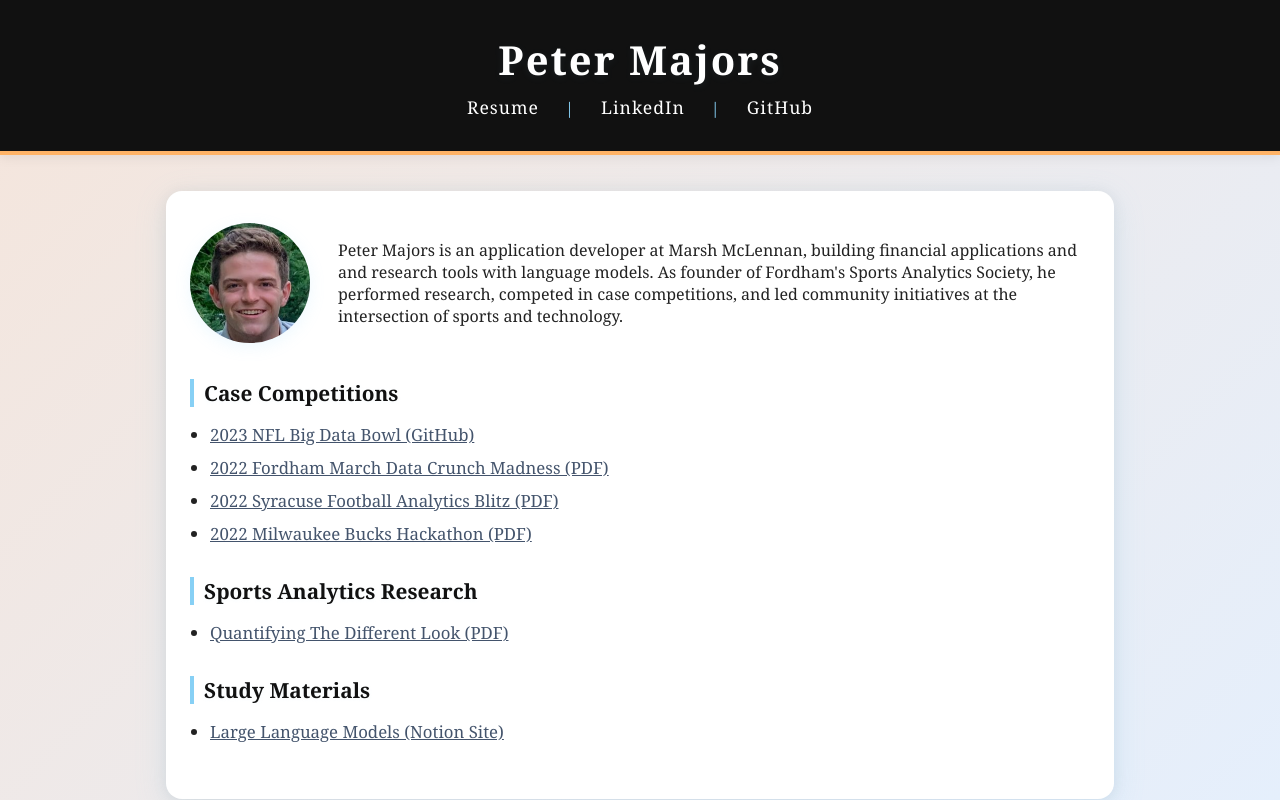
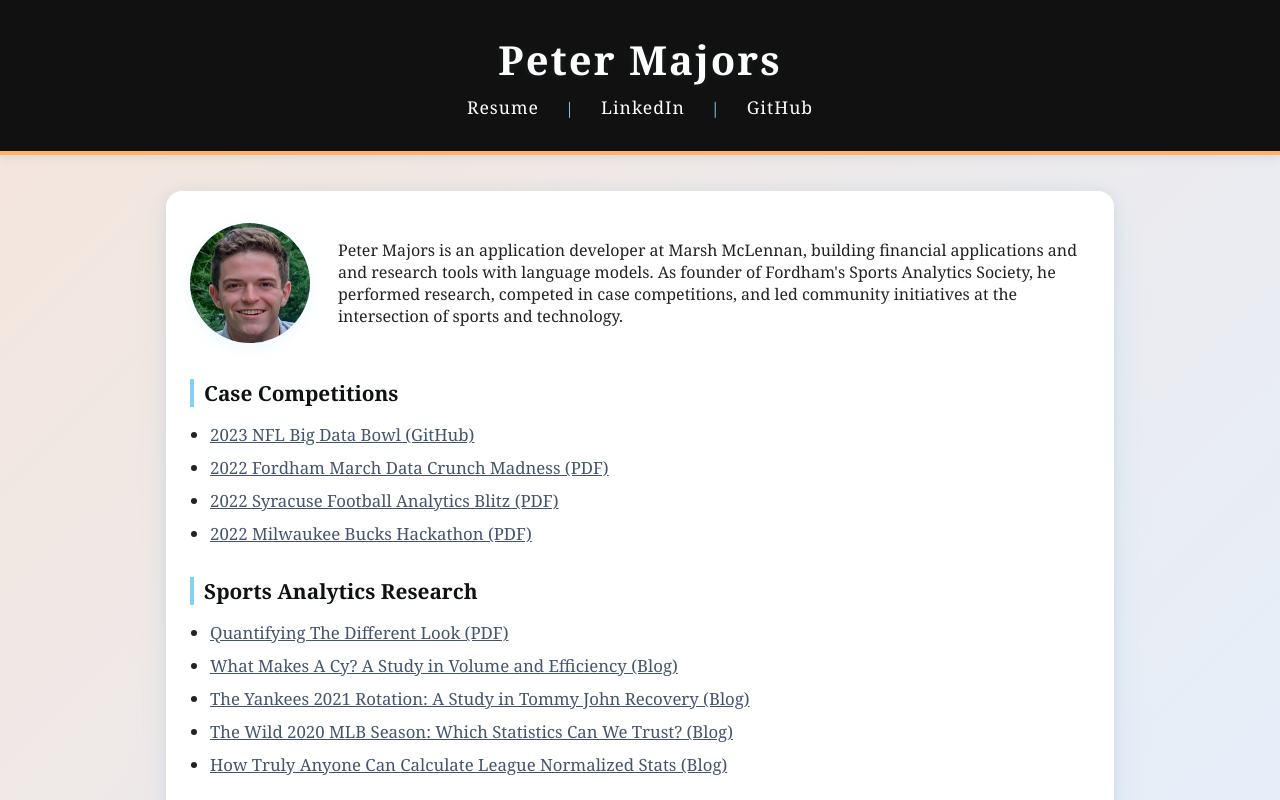
Before and after one commit to peterlmajors/portfolio, a React (Create React App) app: page / in a window 1280 px wide. Shown: the top 800 px of the page. Built offline with nearby package versions, Linux system fonts and the light colour scheme.

Commit message:
Updates to Research Links

```diff
--- a/src/App.tsx
+++ b/src/App.tsx
@@ -34,6 +34,11 @@ function App() {
           <h2>Sports Analytics Research</h2>
           <ul>
             <li><a href="/research/Quantifying%20The%20Different%20Look.pdf" target="_blank" rel="noopener noreferrer">Quantifying The Different Look (PDF)</a></li>
+            <li><a href="https://fordhamsas.wixsite.com/website/post/what-makes-a-cy-a-study-of-volume-and-efficiency-in-cy-young-voting" target="_blank" rel="noopener noreferrer">What Makes A Cy? A Study in Volume and Efficiency (Blog)</a></li>
+            <li><a href="https://fordhamsas.wixsite.com/website/post/the-yankees-2021-rotation-a-study-in-tommy-john-recovery" target="_blank" rel="noopener noreferrer">The Yankees 2021 Rotation: A Study in Tommy John Recovery (Blog)</a></li>
+            <li><a href="https://fordhamsas.wixsite.com/website/post/the-wild-and-wacky-2020-mlb-season-which-statistics-can-we-trust" target="_blank" rel="noopener noreferrer">The Wild 2020 MLB Season: Which Statistics Can We Trust? (Blog)</a></li>
+            <li><a href="https://fordhamsas.wixsite.com/website/post/how-anyone-can-calculate-league-normalized-statistics-ops-and-wrc" target="_blank" rel="noopener noreferrer">How Truly Anyone Can Calculate League Normalized Stats (Blog)</a></li>
+
           </ul>
         </section>
         <section>
```
